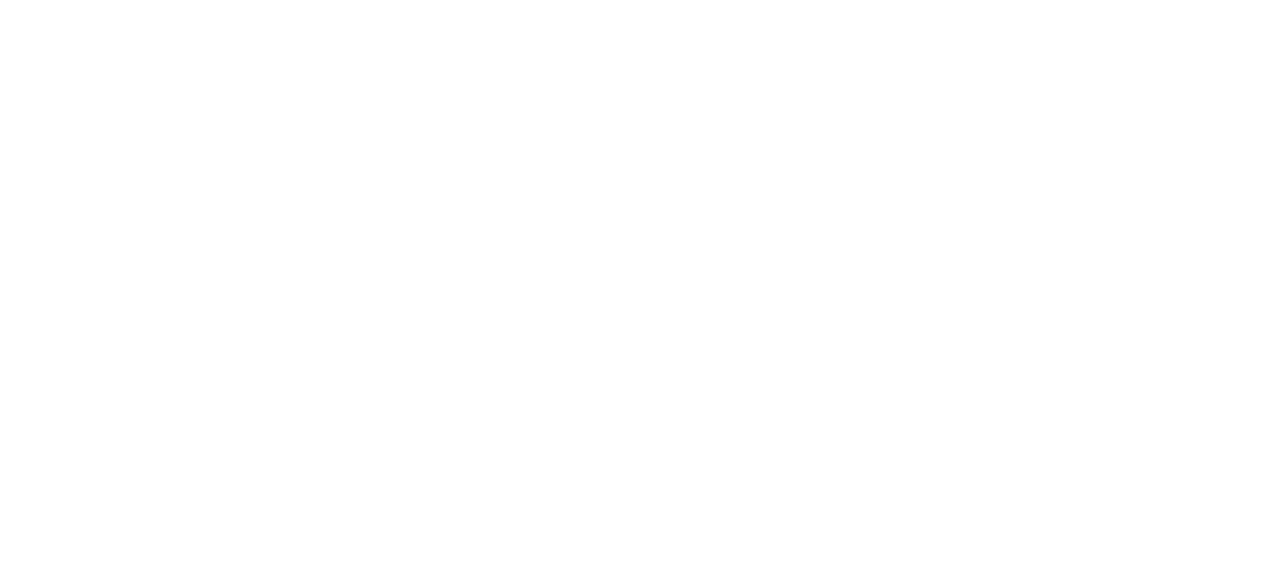
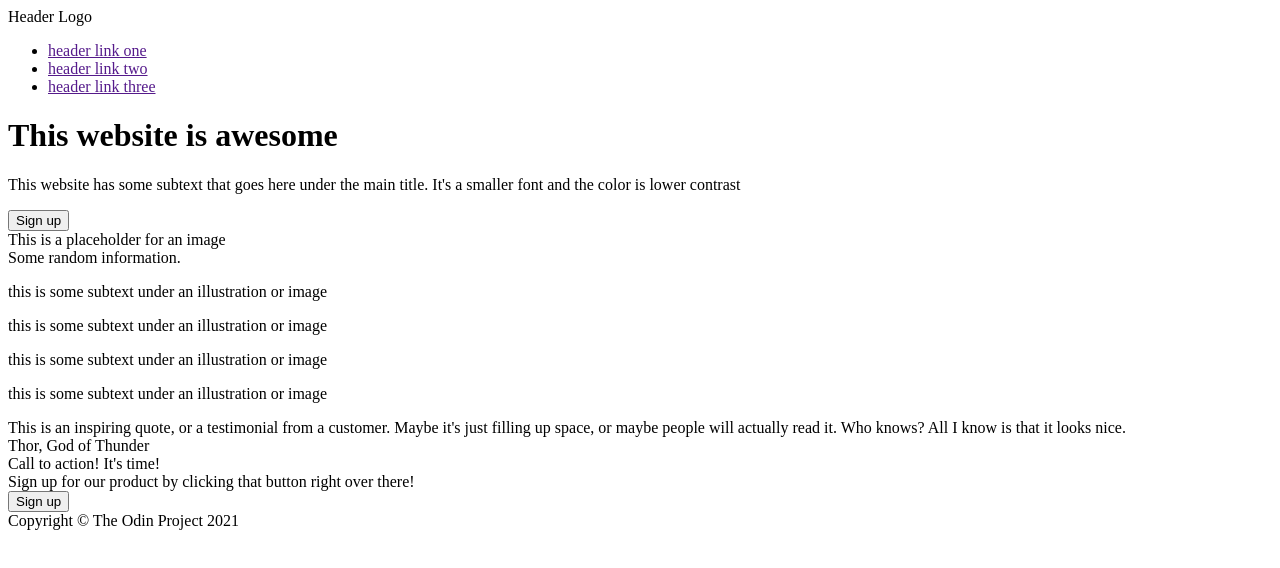
Before and after one commit to andrewevren/landingpage, a plain HTML site: page index.html in a window 1280 px wide. Drawn offline with Linux system fonts and the light colour scheme.

Commit message:
Add divs and placeholder text to index

```diff
--- a/index.html
+++ b/index.html
@@ -8,6 +8,69 @@
     <title>Landing Page</title>
 </head>
 <body>
-
+    <div class="header">
+        <div class="navigation">
+            <div class="logo">Header Logo</div>
+            <ul class="header-links">
+                <li><a href>header link one</a></li>
+                <li><a href>header link two</a></li>
+                <li><a href>header link three</a></li>
+            </ul>
+        </div>
+        <div class="header-content">
+            <div>
+                <h1>This website is awesome</h1>
+                <p>This website has some subtext that goes here under the main title. It's a smaller font and the color is lower contrast</p>
+                <button>Sign up</button>
+            </div>
+            <div>This is a placeholder for an image</div>
+        </div>
+    </div>
+    <div class="body-info">
+        <div class="body-head">
+            Some random information.
+        </div>
+        <div class="info-container">
+            <div class="info">
+                <div class="info-image"></div>
+                <p>this is some subtext under an illustration or image</p>
+            </div>
+            <div class="info">
+                <div class="info-image"></div>
+                <p>this is some subtext under an illustration or image</p>
+            </div>
+            <div class="info">
+                <div class="info-image"></div>
+                <p>this is some subtext under an illustration or image</p>
+            </div>
+            <div class="info">
+                <div class="info-image"></div>
+                <p>this is some subtext under an illustration or image</p>
+            </div>
+        </div>
+    </div>
+    <div class="testimonial">
+        <div class="quote">
+            This is an inspiring quote, or a testimonial from a customer. Maybe it's just filling up space, or maybe people will actually read it. Who knows? All I know is that it looks nice.
+        </div>
+        <div class="quote-attr">
+            Thor, God of Thunder
+        </div>
+    <div class="call-to-action">
+        <div class="action-box">
+            <div class="action-text">
+                <div class="action-header">
+                    Call to action! It's time!
+                </div>
+                <div class="action-body">
+                    Sign up for our product by clicking that button right over there!
+                </div>
+            </div>
+            <button>Sign up</button>
+        </div>
+    </div>
+    <div class="footer">
+        Copyright © The Odin Project 2021
+    </div>
 </body>
 </html>
```
